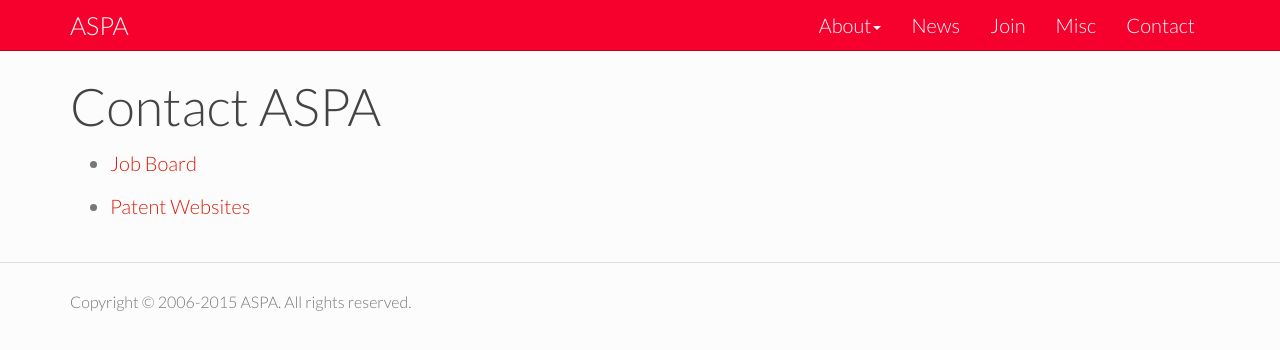
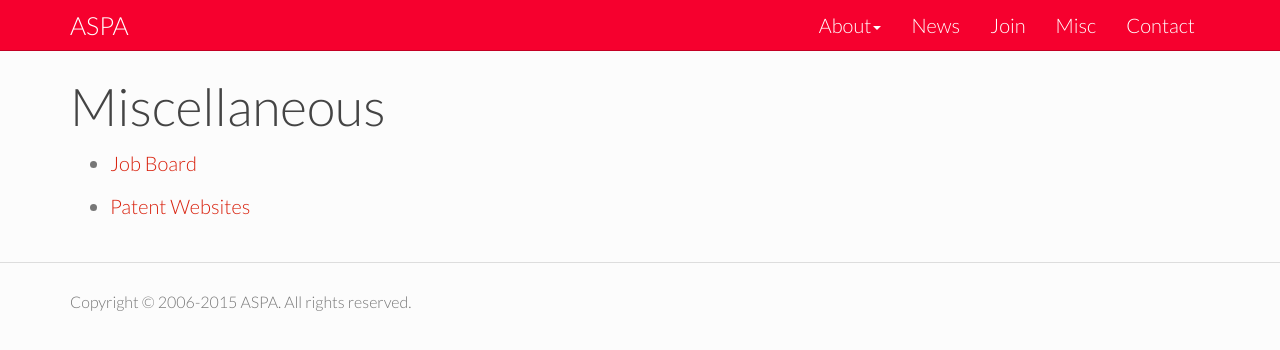
Before and after one commit to aspa-sg/aspa-sg.github.io, a plain HTML site: page miscellaneous/index.html in a window 1280 px wide. Drawn offline with nearby package versions, Linux system fonts and the light colour scheme.

Commit message:
correct name of page
reverses part of 7ae0c8e

```diff
--- a/miscellaneous/index.html
+++ b/miscellaneous/index.html
@@ -66,7 +66,7 @@
 
     <div class="container">
 
-  <h1 id="contact-aspa">Contact ASPA</h1>
+  <h1 id="miscellaneous">Miscellaneous</h1>
 
 <ul>
   <li>
```
